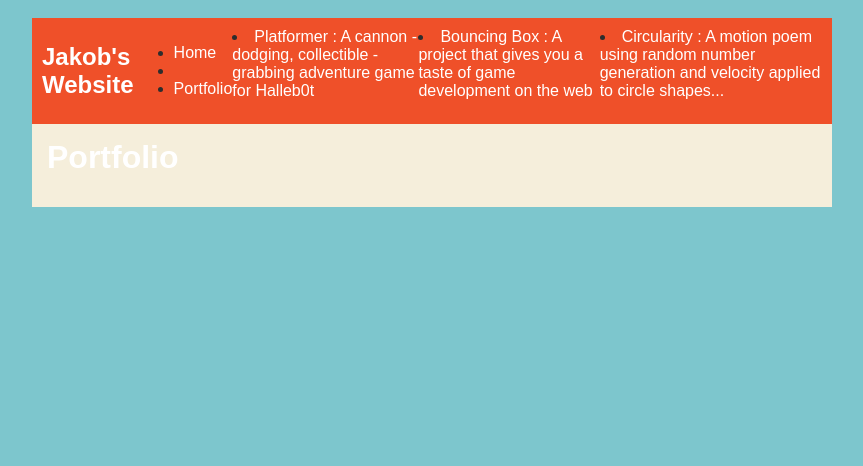
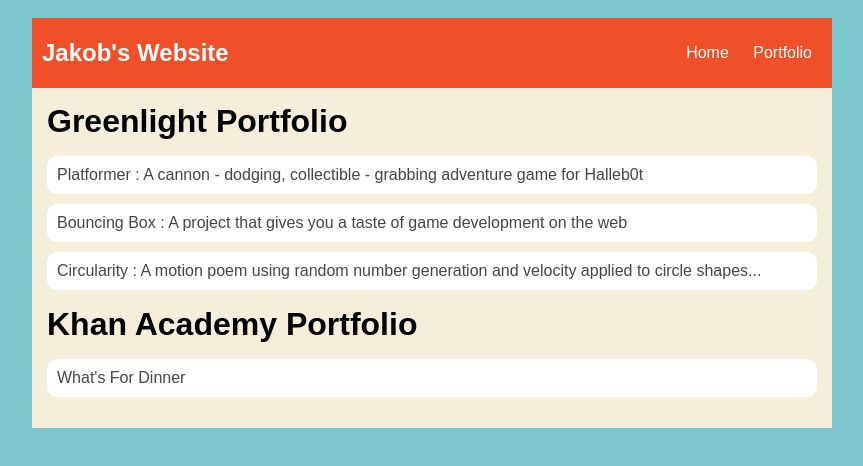
Before and after one commit to jakobcollins6714/jakobcollins.github.io, a plain HTML site: page portfolio.html in a window 1280 px wide. Shown: the whole page, without its empty margins (208-1071 px from the left). Drawn offline with Linux system fonts and the light colour scheme.

Commit message:
updated porfolio

```diff
--- a/portfolio.html
+++ b/portfolio.html
@@ -63,23 +63,53 @@
         h2, h3 {
             margin: 0px;
         }
+                 /* portfolio styles */
+                 .content h1 {
+             color: black;
+         }
+
+         .portfolio {
+             list-style-type: none;
+             padding-left: 0;
+         }
+
+         .portfolio li {
+             background: #fff;
+             padding: 10px;
+             border-radius: 10px;
+             margin-bottom: 10px;
+         }
+
+         .portfolio li:hover {
+             background: #eee;
+         }
+
+         .portfolio a {
+             text-decoration: none;
+             color: #454545;
+         }
      </style>
     </head>
     <body>
       <div id = "all-contents">
           <nav>
              <h1> Jakob's Website</h1>
-             <ul>
-                 <li><a href = "index.html">Home</a><li>
-                 <li><a href = "portfolio.html">Portfolio</a></li>
-             </ul>     <li><a href="projects/platformer/">Platformer : A cannon - dodging, collectible - grabbing adventure game for Halleb0t</a></li>
-             <li><a href="projects/bouncing-box/">Bouncing Box : A project that gives you a taste of game development on the web </a></li>
-             <li><a href="projects/circularity/">Circularity : A motion poem using random number generation and velocity applied to circle shapes...</a></li>
+             <ul id="nav-ul">
+                <li class="nav-li"><a href = "index.html">Home</a></li>
+                <li class="nav-li"><a href = "portfolio.html">Portfolio</a></li>
+             </ul>
           </nav>
           <main>
             <div class="content">
-                <h1>Portfolio</h1>
-                <ul id="portfolio">
+                <h1>Greenlight Portfolio</h1>
+                <ul class="portfolio">
+                    <li><a href="projects/platformer/">Platformer : A cannon - dodging, collectible - grabbing adventure game for Halleb0t</a></li>
+                    <li><a href="projects/bouncing-box/">Bouncing Box : A project that gives you a taste of game development on the web </a></li>
+                    <li><a href="projects/circularity/">Circularity : A motion poem using random number generation and velocity applied to circle shapes...</a></li>
+                </ul>
+                <h1>Khan Academy Portfolio</h1>
+                <ul class="portfolio">
+                    <li><a href="https://www.khanacademy.org/computer-programming/spin-off-of-project-whats-for-dinner/5230466829959168">What's For Dinner</a></li>
 
                 </ul>
             </div>
```
Also changed, not shown: index.html (+10 -10 lines).
